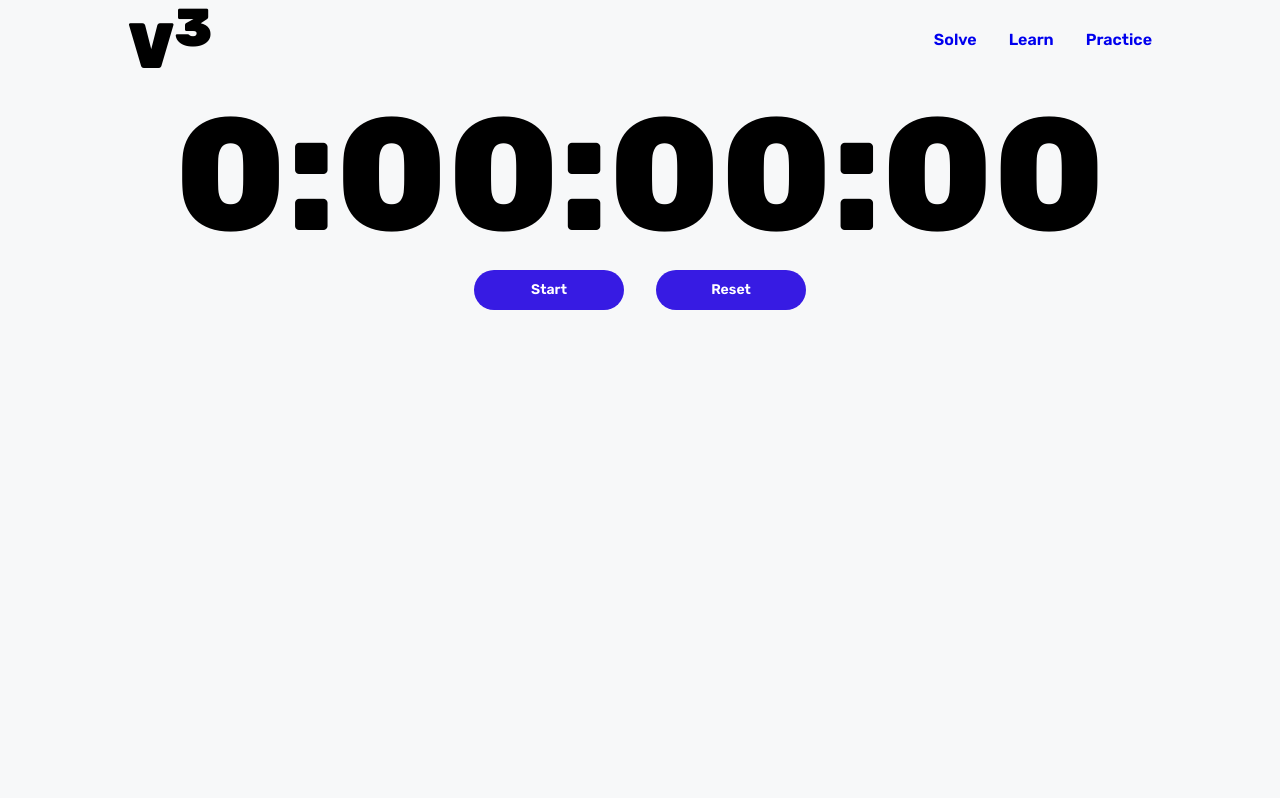
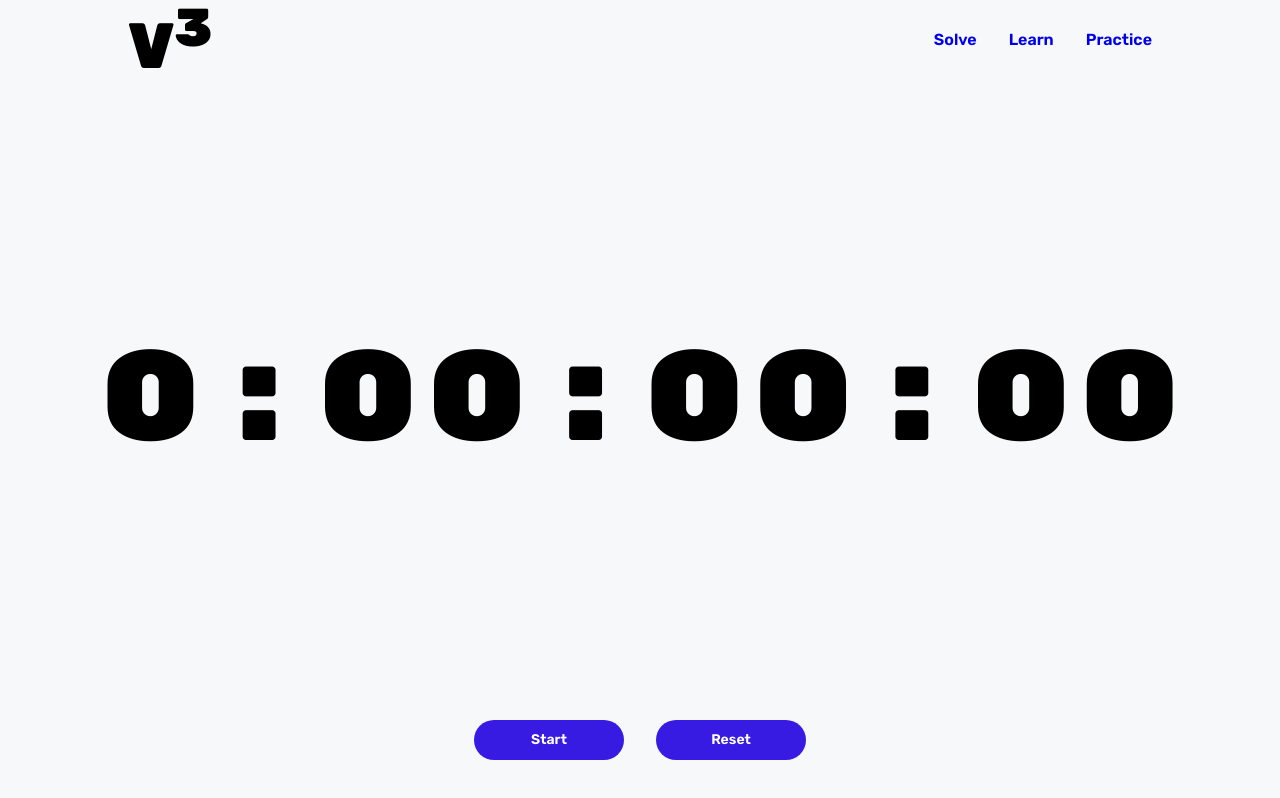
Before and after one commit to yelkhashab/VisionCubed, a React (Create React App) app: page /practice in a window 1280 px wide. Built offline with nearby package versions, Linux system fonts and the light colour scheme.

Commit message:
Refactor Timer component layout and display format

```diff
--- a/src/components/Timer/Timer.js
+++ b/src/components/Timer/Timer.js
@@ -42,7 +42,8 @@ export default function Timer() {
         <section className="timer">
             <div className="timer__container">
                 <p className="timer__time">
-                    {hours}:{minutes.toString().padStart(2, "0")}:
+                    {hours.toString()}:
+                    {minutes.toString().padStart(2, "0")}:
                     {seconds.toString().padStart(2, "0")}:
                     {milliseconds.toString().padStart(2, "0")}
                 </p>
--- a/src/components/Timer/Timer.scss
+++ b/src/components/Timer/Timer.scss
@@ -7,12 +7,22 @@
     flex-direction: column;
     justify-content: center;
     align-items: center;
+    position: relative;
     width: 100%;
     height: 100%;
+    z-index: 1;
 
     &__container {
-    font-size: 10rem;
-    @include font-styling(800, $Black)
+        font-size: 8rem;
+        @include font-styling(400, $Black);
+
+    }
+
+    &__time {
+        display: flex;
+        justify-content: center;
+        align-items: center;
+        height: 80vh;
     }
 
     &__buttons {
```
Lines whose indentation alone changed are shown as unchanged.
